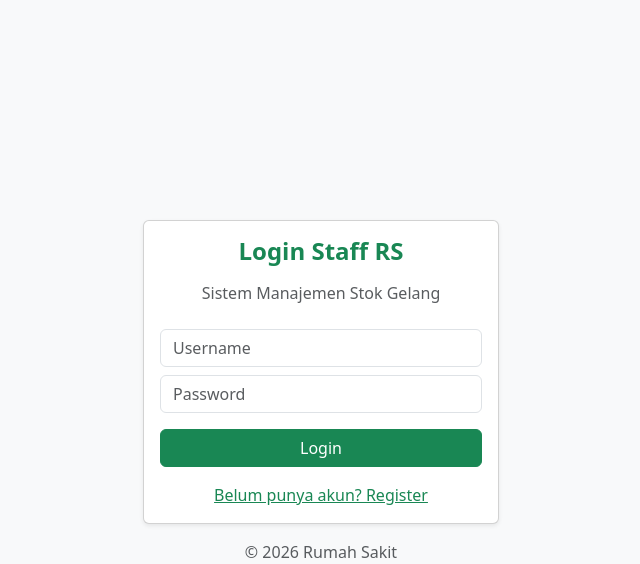
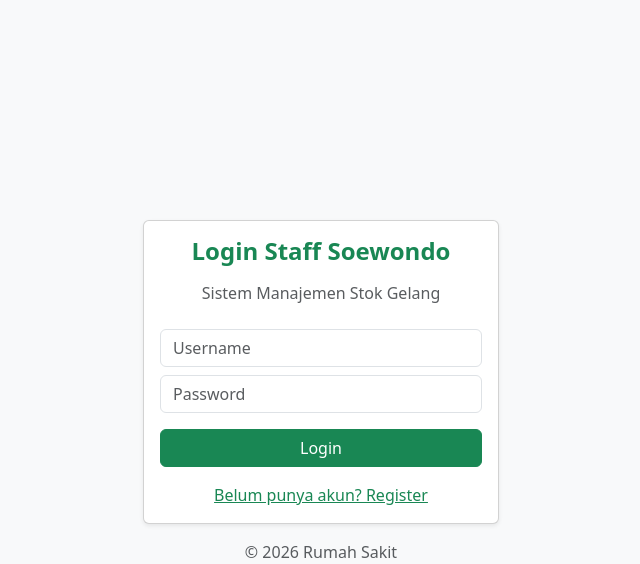
Before and after one commit to ReziBisma/Stock-Gudang-Gelang-Pasien-Rumah-Sakit-Soewondo, a PHP site: page / in a window 1280 px wide. Shown: the top 564 px of the page, without its empty margins (319-959 px from the left). Run offline with PHP 8.4, Linux system fonts and the light colour scheme; a stand-in replaces the project's code that opens the database connection.

Commit message:
fix view

```diff
--- a/views/login_view.php
+++ b/views/login_view.php
@@ -17,7 +17,7 @@
                 <div class="card-body">
 
                     <h4 class="text-center mb-3 fw-bold text-success">
-                        Login Staff RS
+                        Login Staff Soewondo
                     </h4>
 
                     <p class="text-center text-muted mb-4">
```
